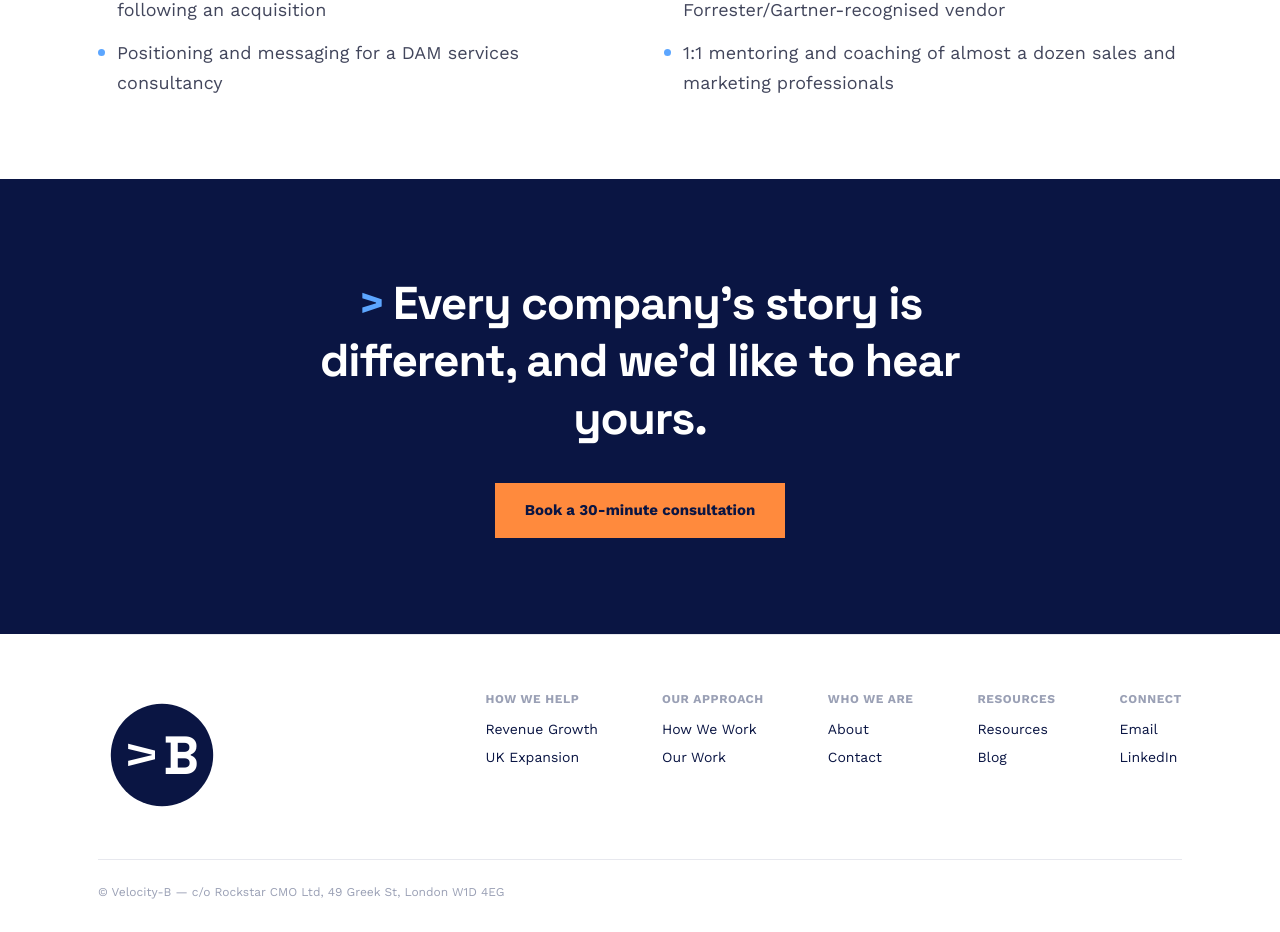
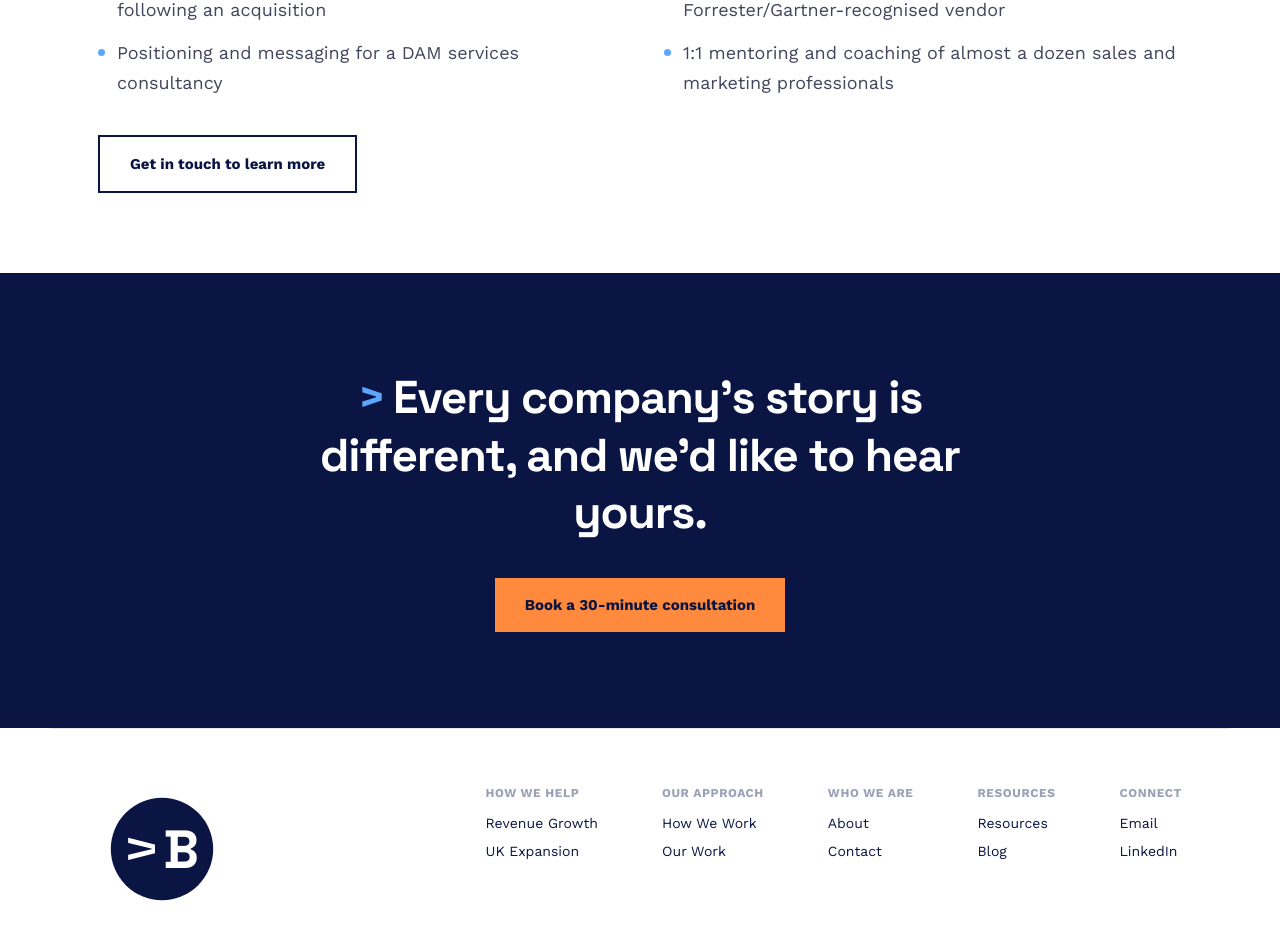
Before and after one commit to vb-iant/velocity-b, a Next.js app: page /our-work in a window 1280 px wide. Shown: the part 1852-2784 px from the top of the page. Built offline with nearby package versions, Linux system fonts and the light colour scheme.

Commit message:
Our Work: add outline CTA below Other Projects linking to /contact

```diff
--- a/app/our-work/page.tsx
+++ b/app/our-work/page.tsx
@@ -6,6 +6,8 @@ export const metadata = {
 };
 
 const ctaSolid = "inline-block bg-navy px-[30px] py-4 text-[15px] font-bold text-white";
+const ctaOutline =
+  "inline-block border-2 border-navy px-[30px] py-4 text-[15px] font-bold text-navy";
 const ctaAccent = "inline-block bg-orange px-[30px] py-4 text-[15px] font-bold text-navy";
 
 const colorClasses = {
@@ -133,6 +135,9 @@ export default function OurWorkPage() {
               </ul>
             ))}
           </div>
+          <Link href="/contact" className={`${ctaOutline} mt-9`}>
+            Get in touch to learn more
+          </Link>
         </div>
       </section>
 
```
